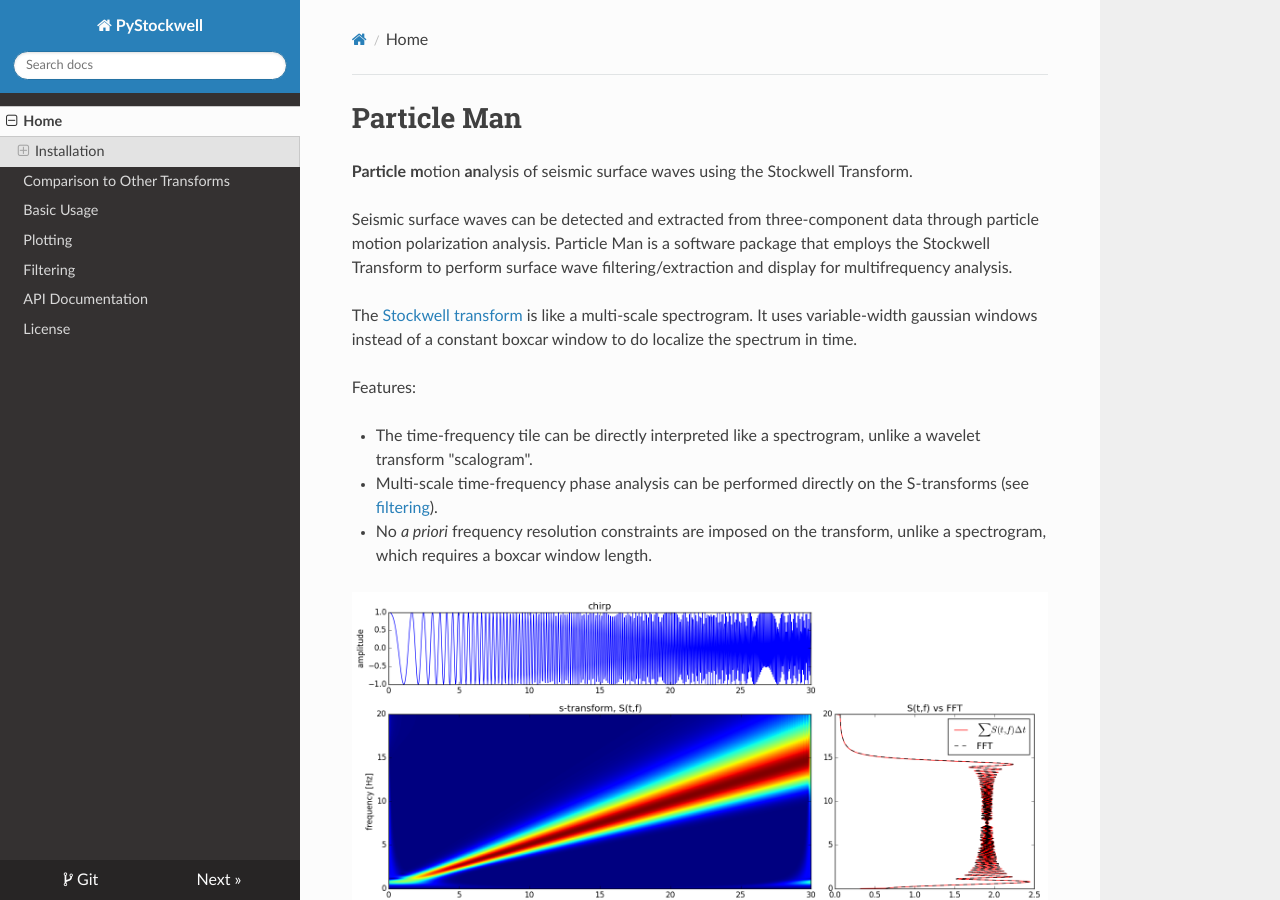
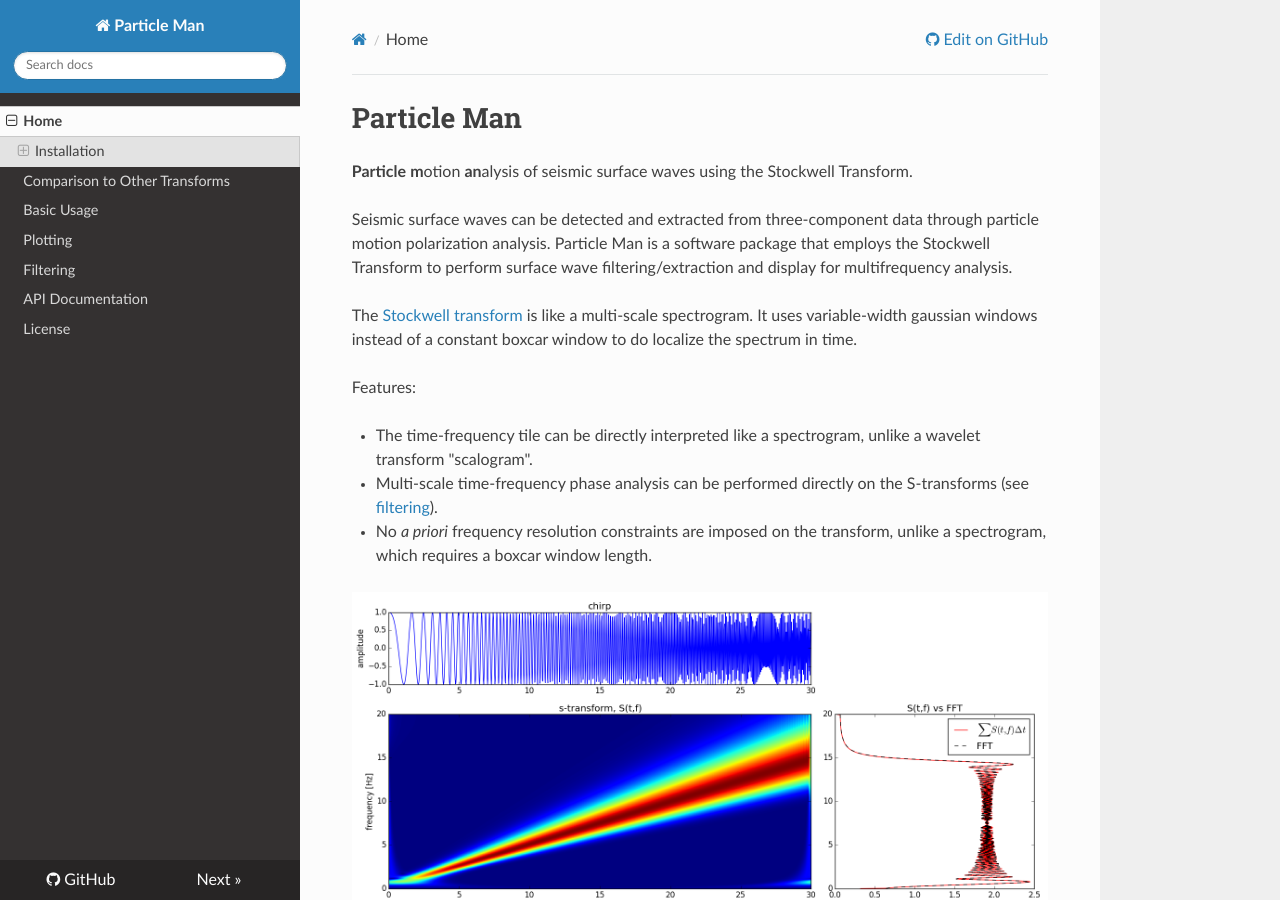
Before and after one commit to LANL-Seismoacoustics/particleman, an MkDocs documentation site: the page built from docs/src/index.md, in a window 1280 px wide and 900 px high. Built offline with MkDocs 1.6.1, drawn with Linux system fonts in a browser that asks for light colours; nearby versions of some CDN libraries; old or Windows-style settings are respelled for this version of MkDocs.

Commit message:
Update MkDocs with new name

```diff
--- a/docs/mkdocs.yml
+++ b/docs/mkdocs.yml
@@ -1,8 +1,8 @@
-site_name: PyStockwell
-# site_url: http://www.jkmacc-LANL.github.io/pisces
-site_description: The Stockwell Transform for Seismology
+site_name: Particle Man
+site_url: https://lanl-seismoacoustics.github.io/particleman
+site_description: Particle Motion Analysis of Seismic Surface Waves
 
-repo_url: https://git.lanl.gov/ees-geophysics/pystockwell
+repo_url: http://github.com/lanl-seismoacoustics/particleman
 
 pages:
 - 'Home': 'index.md'
```
